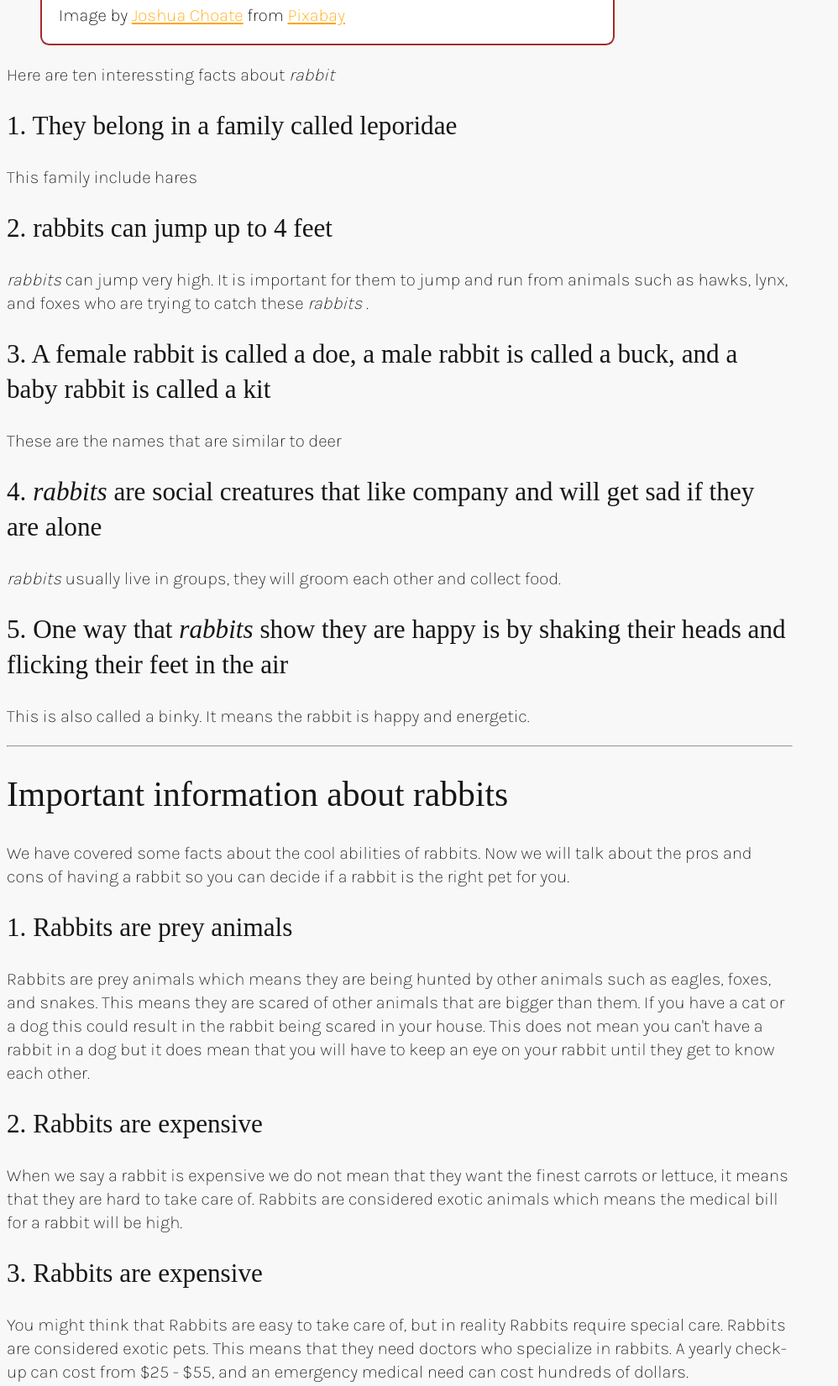
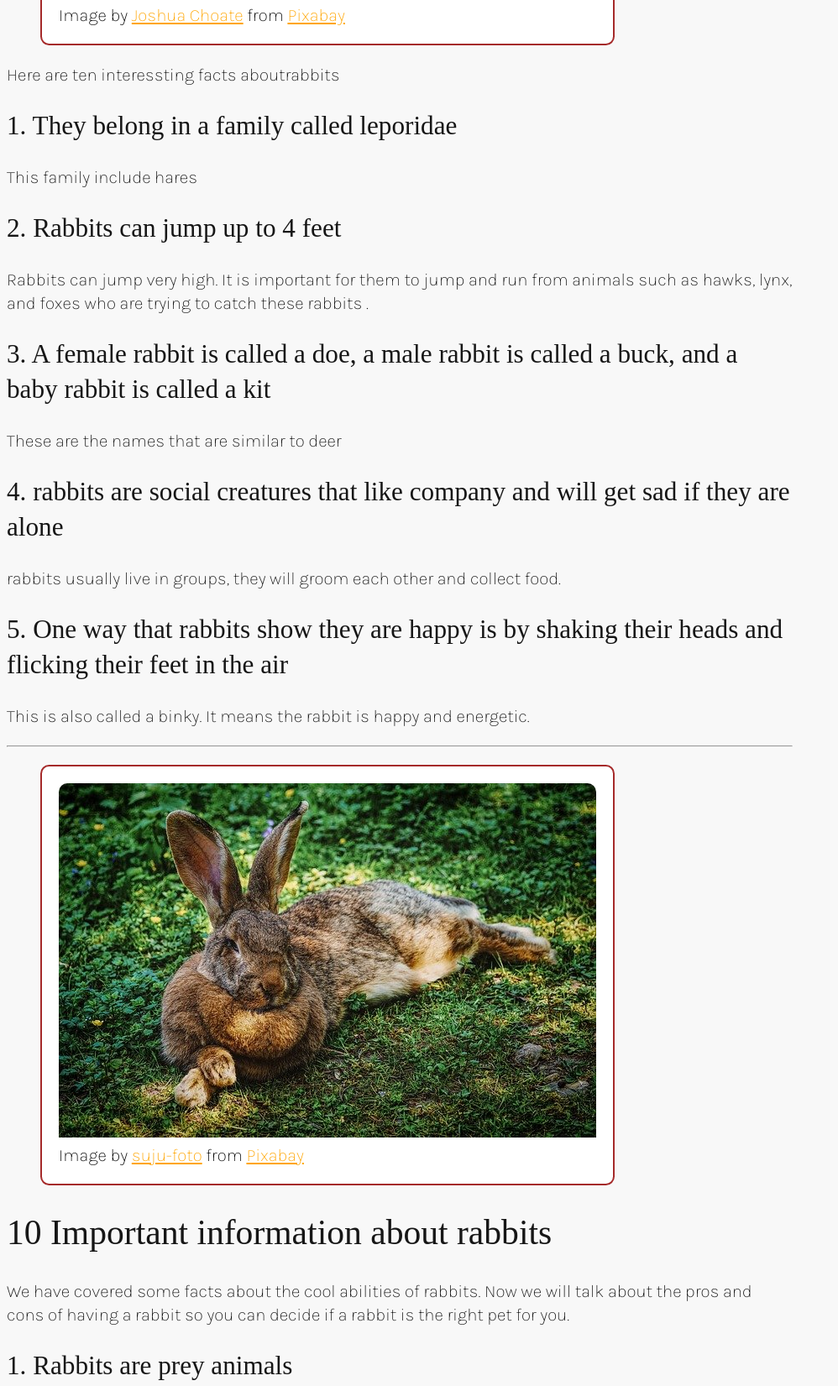
Before and after one commit to Alex7365/Webpage-project, a plain HTML site: page index.html in a window 1280 px wide. Shown: the part 647-2298 px from the top of the page at 84% size, without its empty margins (0-998 px from the left). Drawn offline with Linux system fonts and the light colour scheme.

Commit message:
Added image and new edited text

```diff
--- a/index.html
+++ b/index.html
@@ -23,12 +23,6 @@
       header, main, footer {
           width: 45em;
       }
-      a:visited {
-          color: purple;
-      }
-      a:hover {
-          color: green;
-      }
       /* style figure*/
       figure {
           width: 640px;
@@ -44,8 +38,11 @@
       figure a:link {
           color: orange;
       }
+      a:hover{
+          color: purple;
+      }
       figure a:visited {
-          color: blue;
+          color: green;
       }
     </style>
 </head>
@@ -53,35 +50,37 @@
     <header>
         <h1>Learning Rabbit</h1>
         <!-- put website branding (logo & name) below -->
-        <p>We will dive into how to take care of a Rabbit. We know that <em> rabbits </em> are cute, but are the pet for you? We will help you make a good decesion wether a rabbit is the pet for you.</p>
+        <p>We will dive into how to take care of a rabbit. We know that  rabbits  are cute, but are the pet for you? We will help you make a good decesion wether a rabbit is the pet for you.</p>
     </header>
     <main>
-    <h2>Interesting facts about <em> rabbits </em></h2>
+    <h2>Interesting facts about  rabbits </h2>
     <figure>
         <img src="images/bunny-g644e8ebec_640.jpg" alt="Brown bunny on green grass">
         <figcaption>Image by <a href="https://pixabay.com/es/users/jatocreate-5529266/?utm_source=link-attribution&amp;utm_medium=referral&amp;utm_campaign=image&amp;utm_content=5014814">Joshua Choate</a> from <a href="https://pixabay.com/es/?utm_source=link-attribution&amp;utm_medium=referral&amp;utm_campaign=image&amp;utm_content=5014814">Pixabay</a></figcaption>
     </figure>
-    <p>Here are ten interessting facts about <em> rabbit </em></p>
+    <p>Here are ten interessting facts aboutrabbits</p>
     <h2>1. They belong in a family called leporidae</h2>
         <p>This family include hares</p>
-    <h2>2. rabbits can jump up to 4 feet</h2>
-        <p><em> rabbits </em> can jump very high. It is important for them to jump and run from animals such as hawks, lynx, and foxes who are trying to catch these <em> rabbits </em>.</p>
+    <h2>2. Rabbits can jump up to 4 feet</h2>
+        <p> Rabbits  can jump very high. It is important for them to jump and run from animals such as hawks, lynx, and foxes who are trying to catch these  rabbits .</p>
     <h2>3. A female rabbit is called a doe, a male rabbit is called a buck, and a baby rabbit is called a kit</h2>
         <p>These are the names that are similar to deer</p>
-    <h2>4. <em> rabbits </em> are social creatures that like company and will get sad if they are alone</h2>
-        <p><em> rabbits </em> usually live in groups, they will groom each other and collect food.</p>
-    <h2>5. One way that <em> rabbits </em> show they are happy is by shaking their heads and flicking their feet in the air</h2>
+    <h2>4.  rabbits  are social creatures that like company and will get sad if they are alone</h2>
+        <p> rabbits  usually live in groups, they will groom each other and collect food.</p>
+    <h2>5. One way that  rabbits  show they are happy is by shaking their heads and flicking their feet in the air</h2>
         <p>This is also called a binky. It means the rabbit is happy and energetic.</p>
     <hr>
-    <h1>Important information about rabbits</h1>
+    <figure>
+        <img src="images/rabbit-g4f7ce1f31_640.jpg" alt="Rabbit in flopped position">
+        <figcaption>Image by <a href="https://pixabay.com/es/users/suju-foto-165106/?utm_source=link-attribution&amp;utm_medium=referral&amp;utm_campaign=image&amp;utm_content=4038246">suju-foto</a> from <a href="https://pixabay.com/es/?utm_source=link-attribution&amp;utm_medium=referral&amp;utm_campaign=image&amp;utm_content=4038246">Pixabay</a></figcaption>
+    </figure>
+    <h1>10 Important information about rabbits</h1>
     <p>We have covered some facts about the cool abilities of rabbits. Now we will talk about the pros and cons of having a rabbit so you can decide if a rabbit is the right pet for you.</p>
     <h2>1. Rabbits are prey animals</h2>
     <p>Rabbits are prey animals which means they are being hunted by other animals such as eagles, foxes, and snakes. This means they are scared of other animals that are bigger than them. If you have a cat or a dog this could result in the rabbit being scared in
         your house. This does not mean you can't have a rabbit in a dog but it does mean that you will have to keep an eye on your rabbit until they get to know each other. </p>
     <h2>2. Rabbits are expensive</h2>
-    <p>When we say a rabbit is expensive we do not mean that they want the finest carrots or lettuce, it means that they are hard to take care of. Rabbits are considered exotic animals which means the medical bill for a rabbit will be high.</p>
-    <h2>3. Rabbits are expensive </h2>
-      <p>You might think that Rabbits are easy to take care of, but in reality Rabbits require special care. Rabbits are considered exotic pets. This means that they need doctors who specialize in rabbits. A yearly check-up can cost from $25 - $55, and an emergency medical need can cost hundreds of dollars.</p>
+    <p>When we say a rabbit is expensive we do not mean that they want the finest carrots or lettuce, it means that they are hard to take care of. Rabbits are considered exotic animals this means that they need doctors who specialize in rabbits. A yearly check-up can cost from $25 - $55, and an emergency medical need can cost hundreds of dollars</p>
     <h2>4. They are can be litter trained</h2>
       <p>Rabbbits can be litter trained like cats and dogs. To train them first you have to assign a place where they can do their business. Then when they have accidents you can wipe it with a piece of paper and put that paper in the assigned place. Make sure to clean the odor of the place where they did their accident. This will allow them to smell where they did their business and learn the place where they should go.</p>
     <h2>5. They can adjust to your schedule</h2>
@@ -89,8 +88,6 @@
     <h2>6. Rabbits can learn tricks</h2>
       <p>Rabbits can learn some tricks. They can learn it just like dogs. Show them how it is done, then when they do it give them a treat, even if it was unintentional. Do it everyday for a few weeks. Then do it without a treat and the will get the hang of it after a while.</p>
     </main>
-    <h2>7. Rabbbits have a blind spot</h2>
-    <p>Rabbits have </p>
     <footer>
         <p>Created by Alex &copy; 2022</p>
     </footer>
```
Also changed, not shown: images/rabbit-g4f7ce1f31_640.jpg (added).
